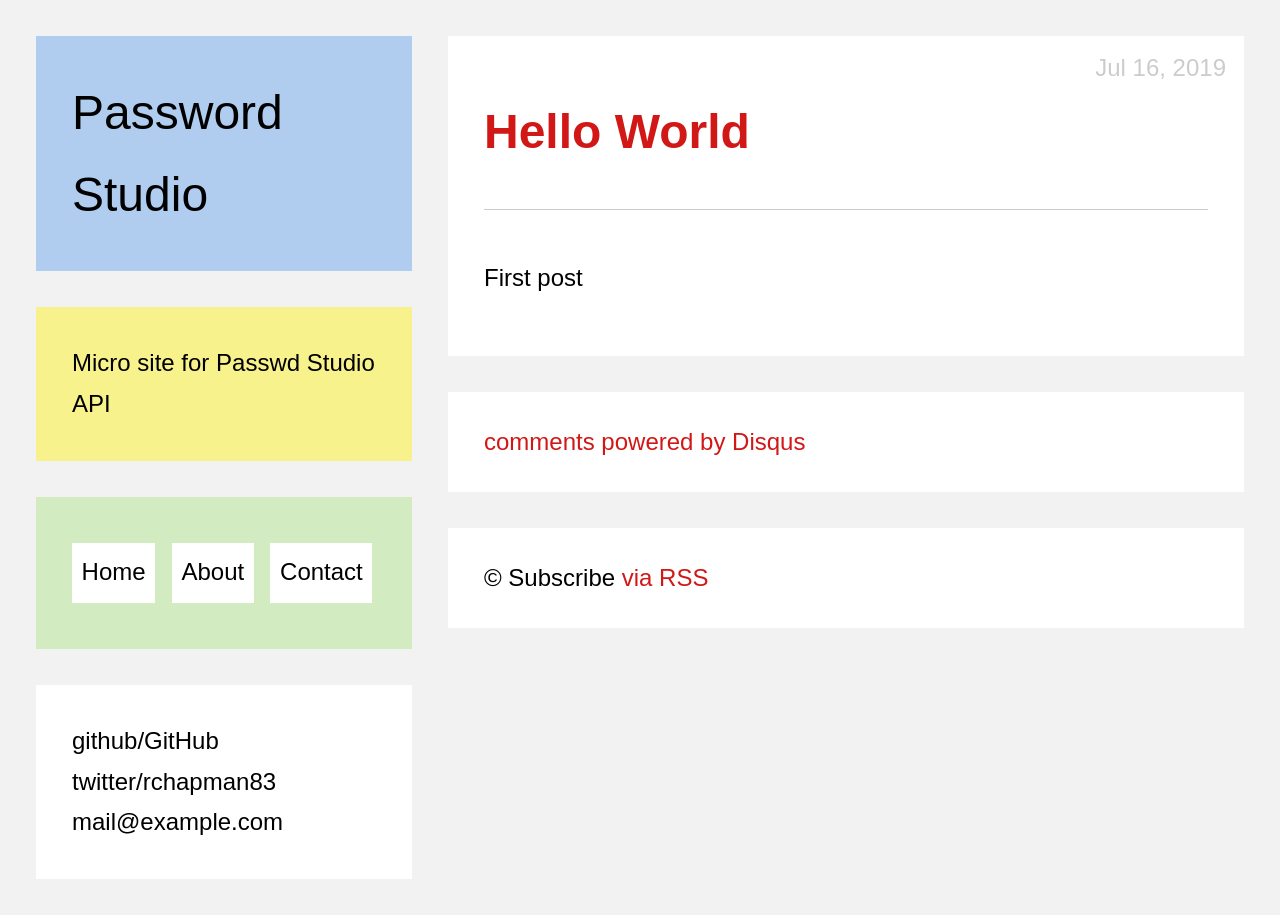
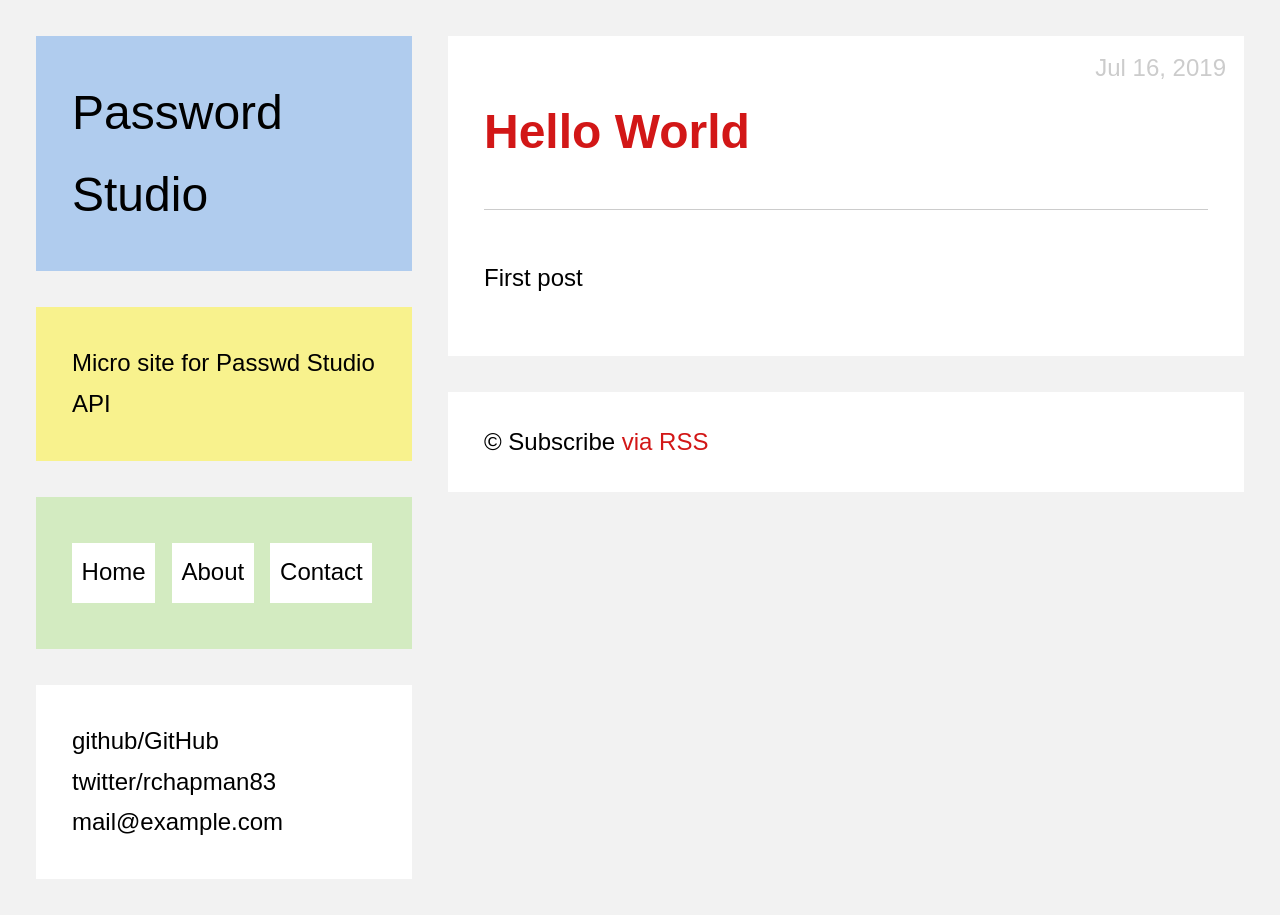
Before and after one commit to rchapman83/passwd-studio-web, a Jekyll site: the page built from _posts/2019-07-16-hello-world.markdown, in a window 1280 px wide. Built offline with Jekyll 4.4.1, drawn with Linux system fonts in a browser that asks for light colours; comment, search, counter and statistics services are not loaded.

Commit message:
Updated Config

```diff
--- a/_config.yml
+++ b/_config.yml
@@ -27,7 +27,7 @@ permalink: pretty
 github: rchapman83
 twitter: rchapman83
 email: mail@example.com
-disqus-id: ''
+disqus-id:
 markdown: kramdown
 sass:
-  style: :compressed
+  style: compressed
```
